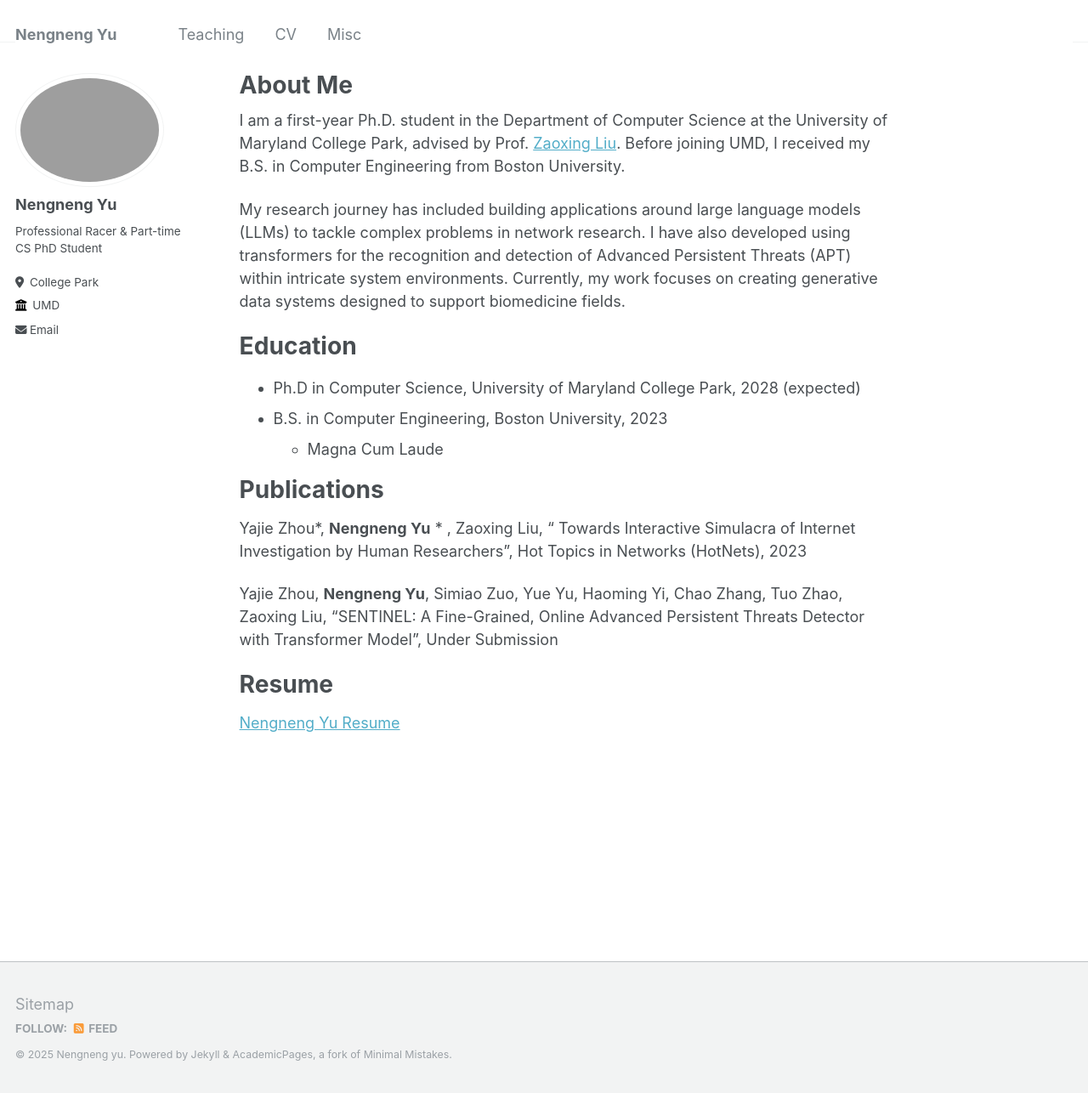
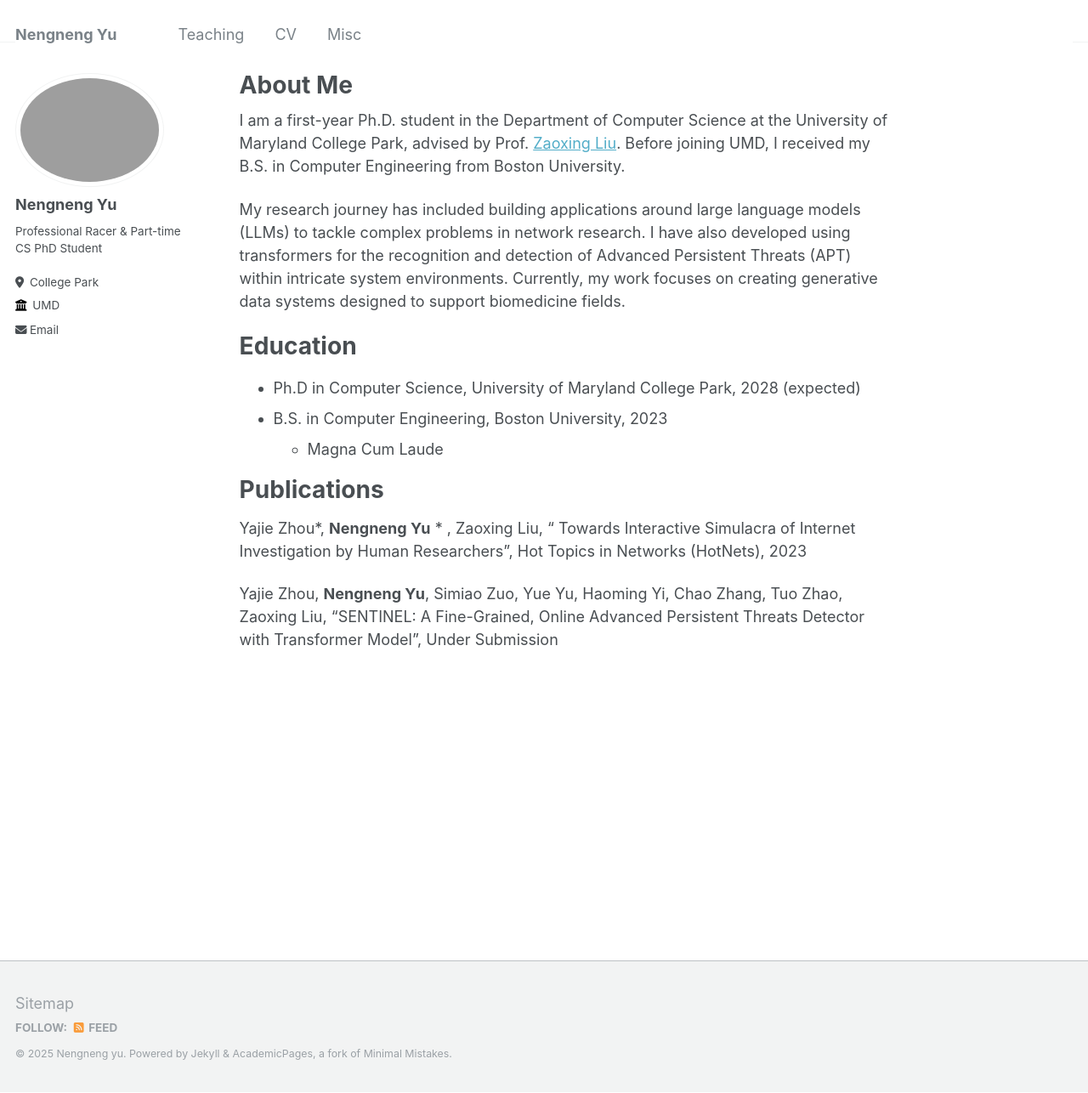
Before and after one commit to Samfisheryu/samfisheryu.github.io, a Jekyll site: the page built from _pages/about.md, in a window 1280 px wide and 1286 px high. Shown: the whole window at 85% size. Built offline with Jekyll 4.4.1, drawn with Linux system fonts in a browser that asks for light colours.

Commit message:
Update about.md

```diff
--- a/_pages/about.md
+++ b/_pages/about.md
@@ -22,7 +22,3 @@ Publications
 Yajie Zhou*, **Nengneng Yu** * , Zaoxing Liu, “ Towards Interactive Simulacra of Internet Investigation by Human Researchers",  Hot Topics in Networks (HotNets), 2023
 
 Yajie Zhou, **Nengneng Yu**, Simiao Zuo, Yue Yu, Haoming Yi, Chao Zhang, Tuo Zhao, Zaoxing Liu, “SENTINEL: A Fine-Grained, Online Advanced Persistent Threats Detector with Transformer Model", Under Submission
-
-Resume
-======
-[Nengneng Yu Resume](https://github.com/Samfisheryu/samfisheryu.github.io/blob/master/files/Resume_NengnengYu(2).pdf)
```
